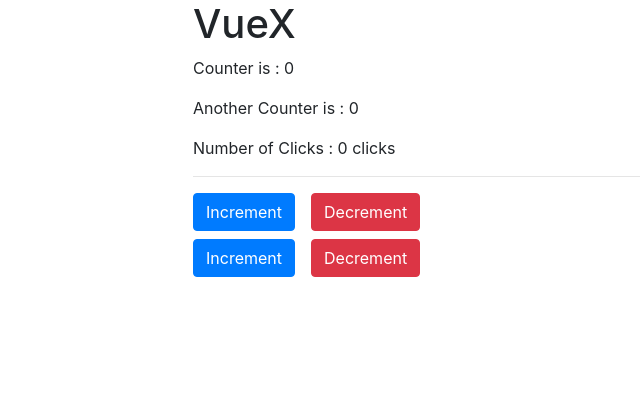
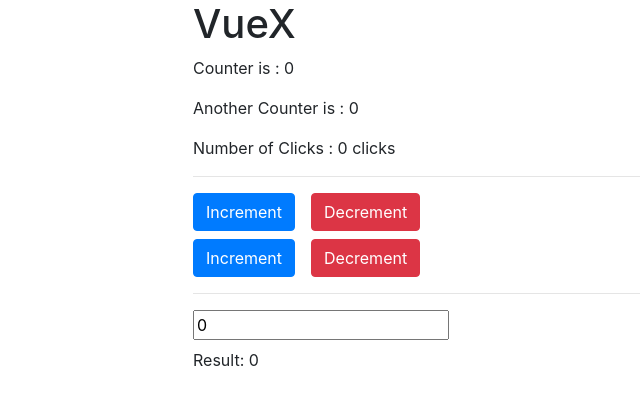
Before and after one commit to shishir75/VueJS--VueX, a Vue app: page / in a window 1280 px wide. Shown: the top 404 px of the page, without its empty margins (177-817 px from the left). Built offline with nearby package versions, Linux system fonts and the light colour scheme.

Commit message:
Two Way Binding (v-model) and VueX

```diff
--- a/src/App.vue
+++ b/src/App.vue
@@ -8,6 +8,9 @@
         <hr>
         <app-counter></app-counter>
         <app-another-counter></app-another-counter>
+        <hr>
+        <input type="text" v-model="value">
+        <p class="mt-2">Result: {{ value }}</p>
       </div>
     </div>
   </div>
@@ -21,6 +24,17 @@
 
 export default {
   name: 'App',
+  computed: {
+    value: {
+      get() {
+        return this.$store.getters.value;
+      },
+      set(value) {
+        this.$store.dispatch('updatedValue', value);
+      }
+
+    }
+  },
   components: {
     appCounter: Counter,
     appAnotherCounter: AnotherCounter,
--- a/src/store/store.js
+++ b/src/store/store.js
@@ -6,6 +6,7 @@
 export const store = new Vuex.Store({
     state: {
         counter: 0,
+        value: 0,
     },
     getters: {
         doubleCounter: state => {
@@ -13,6 +14,9 @@
         },
         stringCounter: state => {
             return state.counter + ' clicks';
+        },
+        value: state => {
+            return state.value;
         }
     },
     mutations: {
@@ -21,6 +25,9 @@
         },
         decrement: (state, payload) => {
             state.counter -= payload;
+        },
+        updateValue: (state, payload) => {
+            state.value = payload;
         }
     },
     actions: {
@@ -39,6 +46,9 @@
             setTimeout(() => {
                 commit('decrement', payload.by);
             },payload.duration);
+        },
+        updatedValue: ({ commit }, payload) => {
+            commit('updateValue', payload);
         }
     }
 });
```
